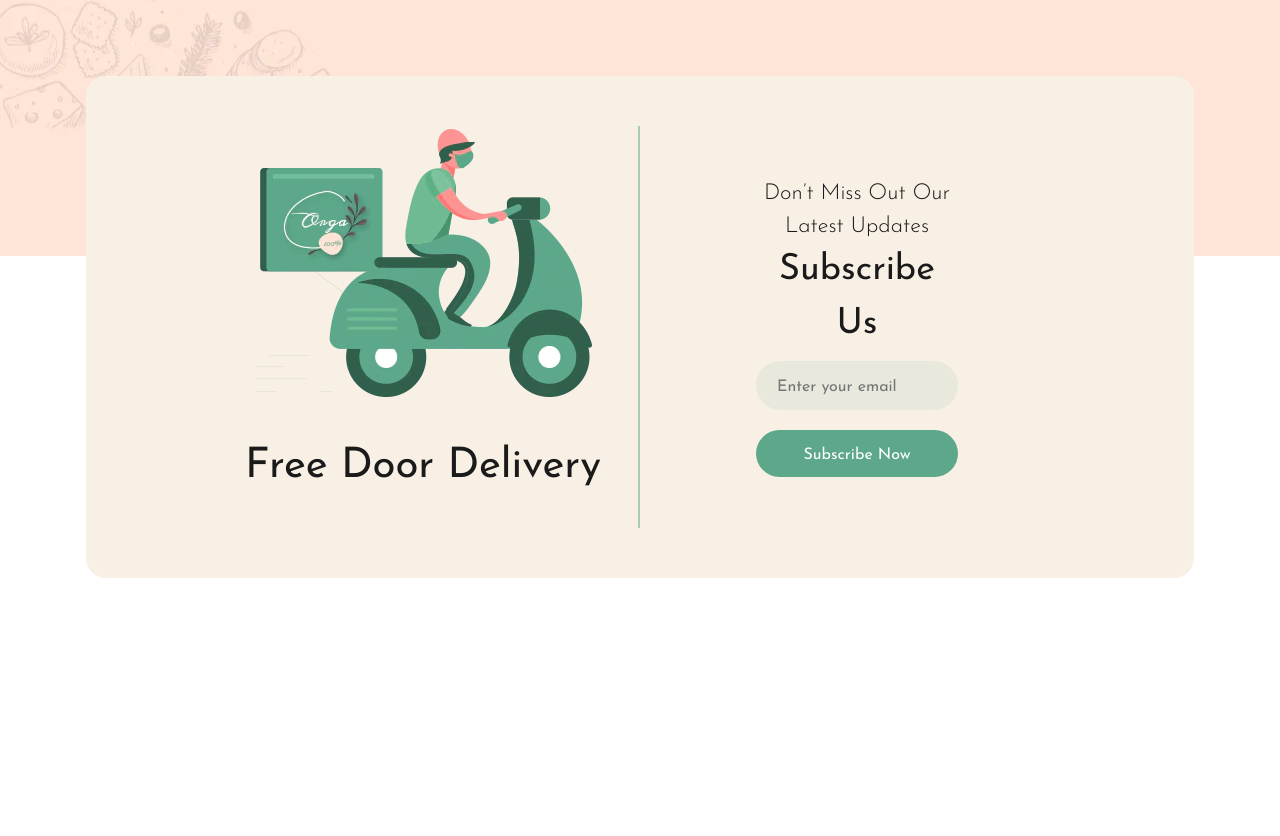
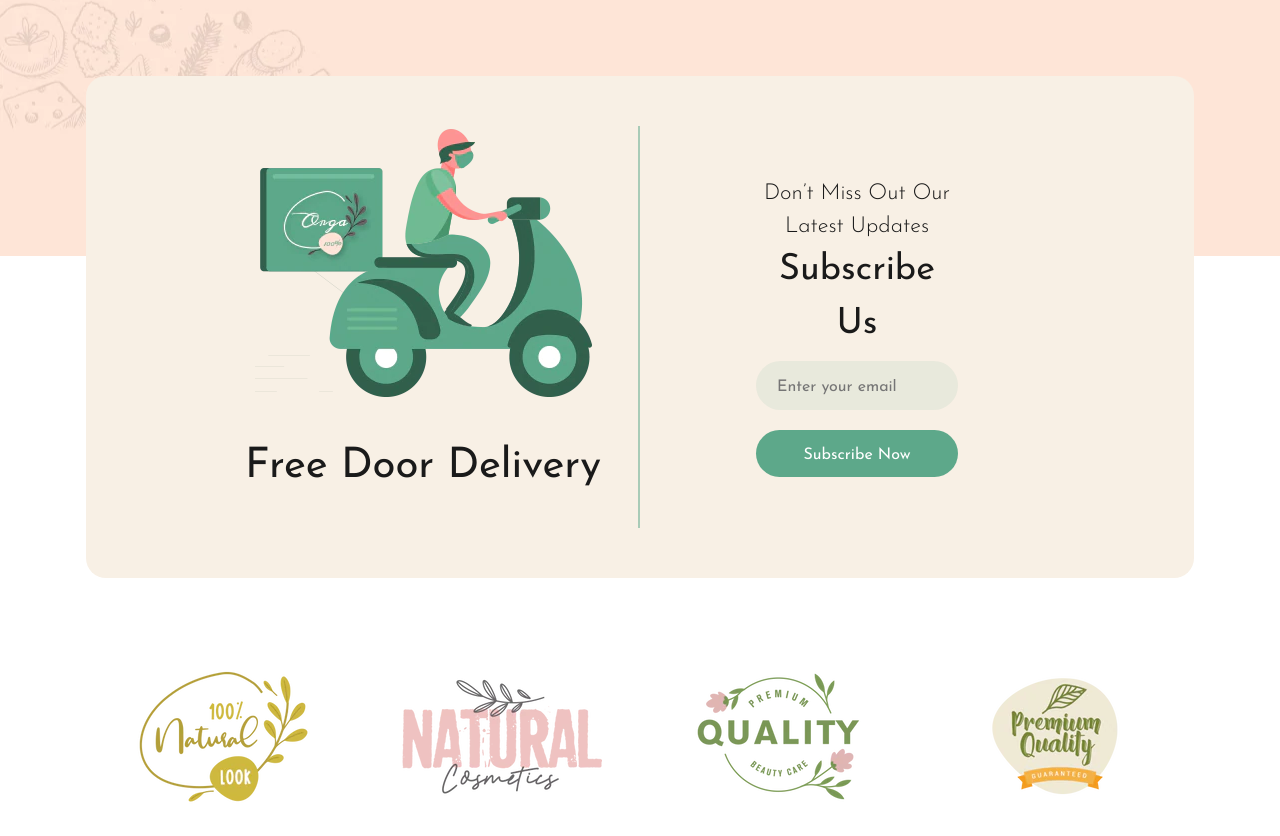
Before and after one commit to DucTranNFQ/orgik, a website: page index.html in a window 1280 px wide. Shown: the part 6878-7714 px from the top of the page. Before the commit the page ends 7456 px from the top, so only its background shows below. Drawn offline with nearby package versions, Linux system fonts and the light colour scheme; files whose address does not match are found by name.

Commit message:
add: brand logos section

```diff
--- a/index.html
+++ b/index.html
@@ -2717,6 +2717,36 @@
                 </div>
             </div>
         </section>
+
+        <section id="brand-logos-section">
+            <div class="container">
+                <div class="brand-logos">
+                    <div class="row">
+                        <div class="col-12 col-lg-6 col-xl-3">
+                            <a href="" class="brand-logos__link">
+                                <img src="./images/brand_logo_01_200x200.webp" alt="" class="brand-logos__img">
+                            </a>
+                        </div>
+                        <div class="col-12 col-lg-6 col-xl-3">
+                            <a href="" class="brand-logos__link">
+                                <img src="./images/brand_logo_02_200x200.webp" alt="" class="brand-logos__img">
+                            </a>
+                        </div>
+                        <div class="col-12 col-lg-6 col-xl-3">
+                            <a href="" class="brand-logos__link">
+                                <img src="./images/brand_logo_03_200x200.webp" alt="" class="brand-logos__img">
+                            </a>
+                        </div>
+                        <div class="col-12 col-lg-6 col-xl-3">
+                            <a href="" class="brand-logos__link">
+                                <img src="./images/brand_logo_04_200x200.webp" alt="" class="brand-logos__img">
+                            </a>
+                        </div>
+                    </div>
+                </div>
+            </div>
+        </section>
+
         <!-- Script -->
 		<!----------------------------------->
 		<!-- MyScript -->
--- a/sass/_layout.scss
+++ b/sass/_layout.scss
@@ -1175,3 +1175,21 @@ body {
     padding-top: 90px;
     padding-bottom: 30px;
 }
+
+.brand-logos {
+
+    &__link {
+        display: flex;
+        align-items: center;
+        justify-content: center;
+    }
+
+    &__link &__img {
+        transition: all .25s ease-in-out;
+        filter: grayscale(0);
+    }
+
+    &__link:hover &__img {
+        filter: grayscale(1);
+    }
+}
```
Also changed, not shown: css/style.css, images/brand_logo_01_200x200.webp (renamed from images/brand_logo_05_200x200.webp), images/brand_logo_02_200x200.webp (added), images/brand_logo_03_200x200.webp (added), images/brand_logo_04_200x200.webp (added), 1 other file.
